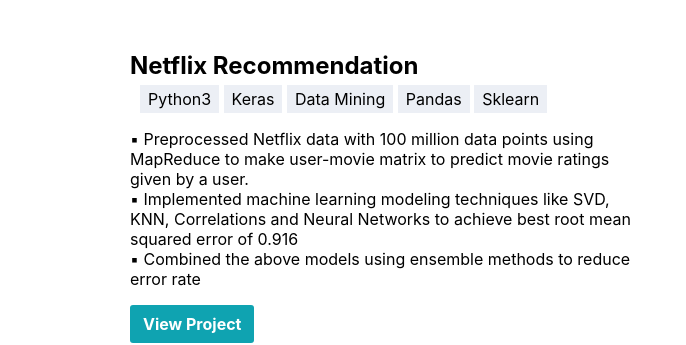
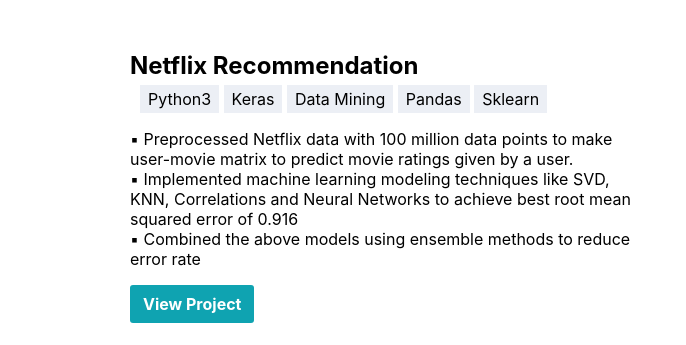
Before and after one commit to mehulpadwal/PortfolioWebsite, a website: page index.html in a window 1280 px wide. Shown: the part 1960-2305 px from the top of the page, 405-1091 px from the left. Drawn offline with Linux system fonts and the light colour scheme.

Commit message:
third commit

```diff
--- a/index.html
+++ b/index.html
@@ -172,7 +172,7 @@
             <div class="skill-tag">Sklearn</div>
           </div>
           <p>
-            ▪ Preprocessed Netflix data with 100 million data points using MapReduce to make user-movie matrix to
+            ▪ Preprocessed Netflix data with 100 million data points to make user-movie matrix to
             predict movie
             ratings given by a user. <br />
             ▪ Implemented machine learning modeling techniques like SVD, KNN, Correlations and Neural Networks to
```
